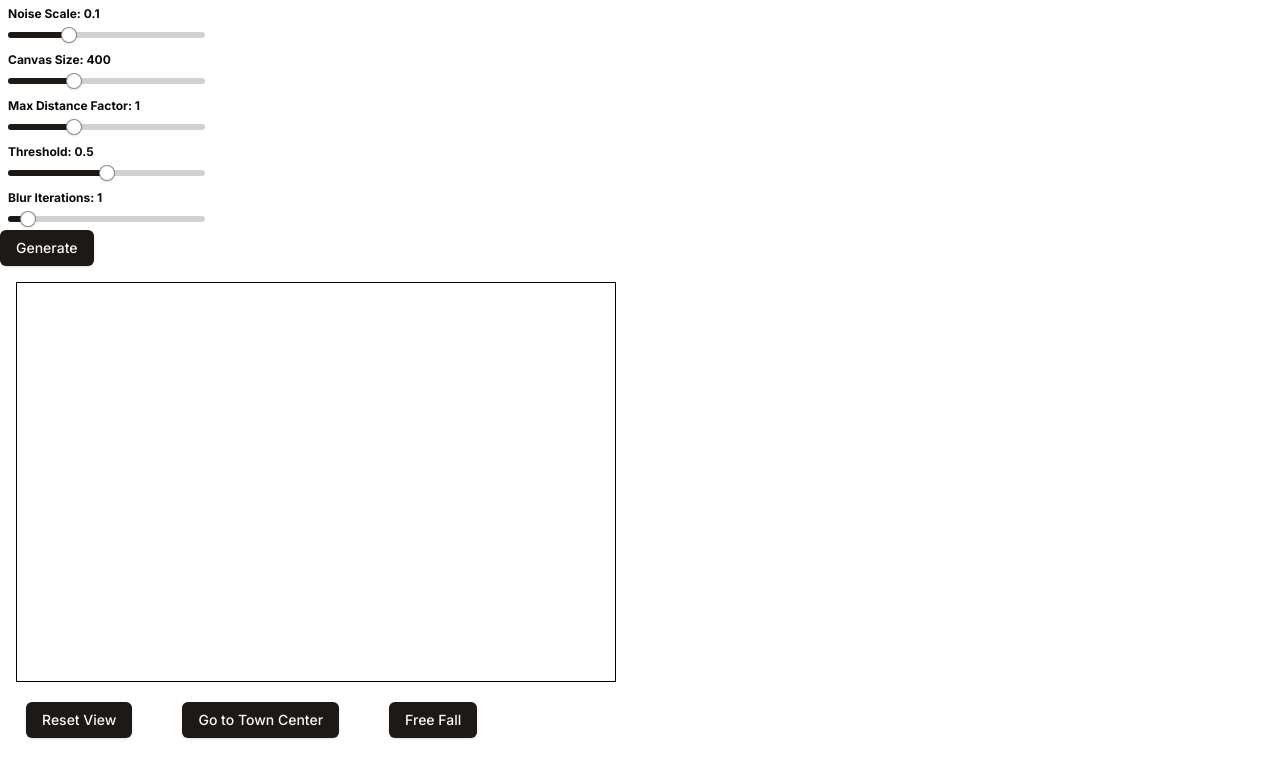
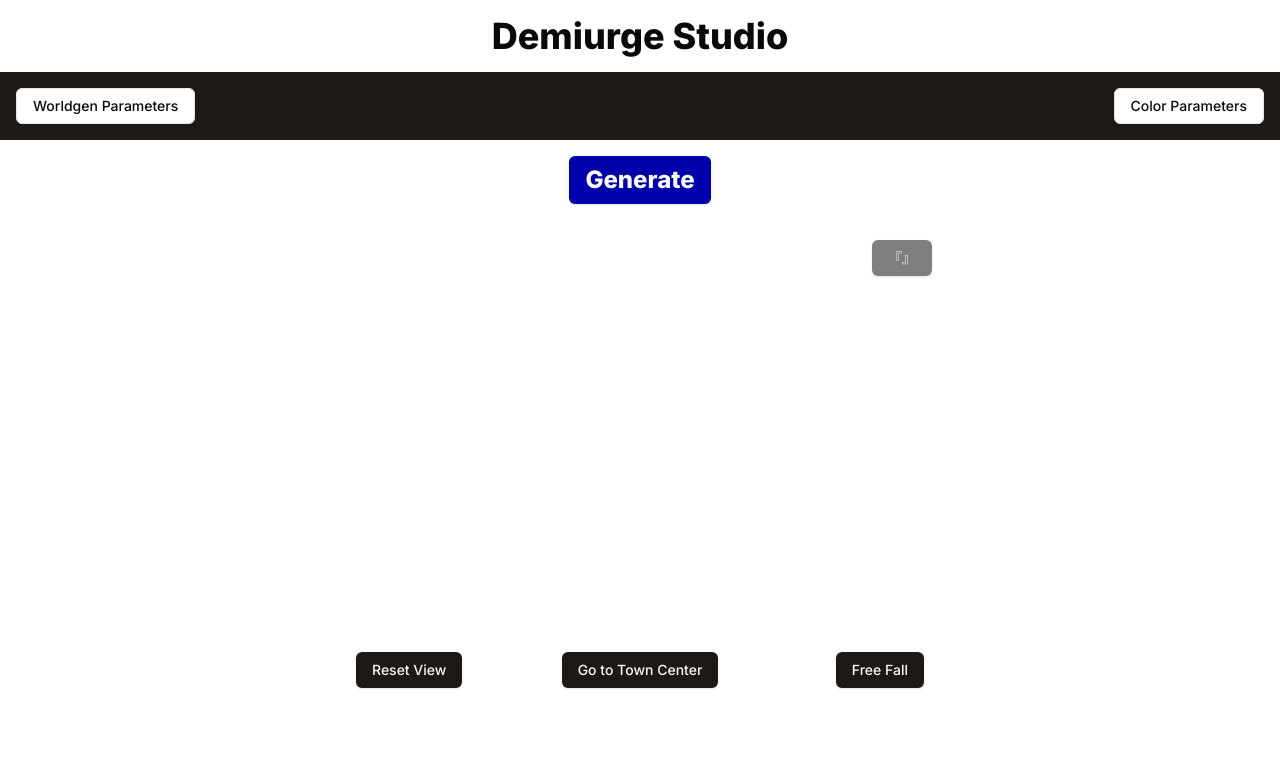
Before and after one commit to jtwaugh/internum, a Next.js app: page /internum/ in a window 1280 px wide. Shown: the top 778 px of the page. Built offline with nearby package versions, Linux system fonts and the light colour scheme.

Commit message:
Add fullscreen component and popovers

```diff
--- a/src/app/page.tsx
+++ b/src/app/page.tsx
@@ -17,8 +17,11 @@ import { useState, useEffect } from "react";
 
 import { World } from '@/types';
 
+
+
 export default function Home() {
   const [currentWorld, setCurrentWorld] = useState<World | null>(null);
+  const [isFullscreen, setIsFullscreen] = useState<boolean>(false);
 
   useEffect(() => {
     //console.log(currentMesh);
@@ -26,8 +29,8 @@ export default function Home() {
 
   return (
     <div>
-      <IslandGenerator onWorldGenerated={setCurrentWorld} />
-      <ThreeScene world={currentWorld}/>
+      <IslandGenerator onWorldGenerated={setCurrentWorld} display={!isFullscreen} />
+      <ThreeScene world={currentWorld} handleFullscreenChange={setIsFullscreen}/>
     </div>
   );
 }
--- a/src/components/IslandGenerator.tsx
+++ b/src/components/IslandGenerator.tsx
@@ -3,18 +3,23 @@
 import React, { useState } from 'react';
 import p5 from 'p5';
 
-import { TEMPLE_MIN_RADIUS, TEMPLE_MAX_RADIUS, MESH_THICKNESS } from '@/constants';
+import { TEMPLE_MIN_RADIUS, TEMPLE_MAX_RADIUS } from '@/constants';
+
 import { Slider } from '@/components/ui/slider';
 import { Button } from './ui/button';
+import { Popover, PopoverContent, PopoverTrigger } from "@/components/ui/popover";
+import { Label } from './ui/label';
+import { Input } from './ui/input';
 
 import { World } from '@/types';
 
+
 interface IslandGeneratorProps {
   onWorldGenerated: (world: World | null) => void;
+  display: boolean;
 }
 
 const IslandGenerator: React.FC<IslandGeneratorProps> = (props: IslandGeneratorProps) => {
-  // const canvasRef = useRef<HTMLDivElement>(null);
   const [noiseScale, setNoiseScale] = useState(0.1);
   const [canvasSize, setCanvasSize] = useState(400);
   const [threshold, setThreshold] = useState(0.5);
@@ -249,13 +254,28 @@ const IslandGenerator: React.FC<IslandGeneratorProps> = (props: IslandGeneratorP
     props.onWorldGenerated({heightmap: blurredHeightmap, townSquare: townSquarePosition, temple: templePosition, docks: docksPosition});
   };
 
+  if (!props.display) {
+    return <></>;
+  }
+
   return (
     <div>
+      <div className='p-4 flex justify-center'>
+        <Label className='text-4xl font-extrabold'>Demiurge Studio</Label>
+      </div>
+
+      <div className="flex bg-primary border-input">
+        <div className="flex w-1/2 p-4">
+          <Popover>
+            <PopoverTrigger asChild>
+              <Button variant="outline">Worldgen Parameters</Button>
+            </PopoverTrigger>
+            <PopoverContent className="w-80">
               <div>
                 <label>
                   <span className='p-2 font-bold text-xs'>Noise Scale: {noiseScale}</span>
                   <Slider
-            className='w-1/6 p-2'
+                    className='p-2'
                     min={0.01}
                     max={0.3}
                     step={0.01}
@@ -268,7 +288,7 @@ const IslandGenerator: React.FC<IslandGeneratorProps> = (props: IslandGeneratorP
                 <label>
                   <span className='p-2 font-bold text-xs'>Canvas Size: {canvasSize}</span>
                     <Slider
-            className='w-1/6 p-2'
+                      className='p-2'
                       min={200}
                       max={800}
                       step={50}
@@ -281,7 +301,7 @@ const IslandGenerator: React.FC<IslandGeneratorProps> = (props: IslandGeneratorP
                 <label>
                 <span className='p-2 font-bold text-xs'>Max Distance Factor: {maxDistanceFactor}</span>
                   <Slider
-            className='w-1/6 p-2'
+                    className='p-2'
                     min={0.5}
                     max={2}
                     step={0.1}
@@ -294,7 +314,7 @@ const IslandGenerator: React.FC<IslandGeneratorProps> = (props: IslandGeneratorP
                 <label>
                 <span className='p-2 font-bold text-xs'>Threshold: {threshold}</span>
                   <Slider
-            className='w-1/6 p-2'
+                    className='p-2'
                     min={0.0}
                     max={1.0}
                     step={0.05}
@@ -307,7 +327,7 @@ const IslandGenerator: React.FC<IslandGeneratorProps> = (props: IslandGeneratorP
                 <label>
                 <span className='p-2 font-bold text-xs'>Blur Iterations: {blurIterations}</span>
                   <Slider
-            className='w-1/6 p-2'
+                    className='p-2'
                     min={0.0}
                     max={10.0}
                     step={1.0}
@@ -319,8 +339,29 @@ const IslandGenerator: React.FC<IslandGeneratorProps> = (props: IslandGeneratorP
                   />
                 </label>
               </div>
-      <Button onClick={handleGenerate}>Generate</Button>
-      {/* <div ref={canvasRef}></div> */}
+            </PopoverContent>
+          </Popover>
+        </div>
+        <div className="flex w-1/2 p-4 justify-end">
+          <Popover>
+            <PopoverTrigger asChild>
+              <Button variant="outline">Color Parameters</Button>
+            </PopoverTrigger>
+            <PopoverContent className="w-80">
+              <div>
+                <label>
+                  <span className='p-2 font-bold text-xs'>asdf </span>
+                </label>
+              </div>
+            </PopoverContent>
+          </Popover>
+        </div>
+      </div>
+
+      <div className="flex p-4 justify-center">
+        <Button className='pt-6 pb-6' style={{backgroundColor: "#0000aa"}} onClick={handleGenerate}><div className='text-2xl font-extrabold'>Generate</div></Button>
+      </div>
+
     </div>
   );
 };
--- a/src/components/ThreeScene.tsx
+++ b/src/components/ThreeScene.tsx
@@ -1,6 +1,6 @@
 "use client"
 
-import React, { useEffect, useRef } from 'react';
+import React, { useEffect, useRef, useState } from 'react';
 import * as THREE from 'three';
 
 import { OrbitControls, PointerLockControls } from 'three/examples/jsm/Addons.js';
@@ -16,8 +16,12 @@ const DEFAULT_ASPECT = 1.5;
 const DEFAULT_NEAR = 0.1;
 const DEFAULT_FAR = 1000;
 
+const DEFAULT_AMBIENT_LIGHT_COLOR = 0x404040;
+const DEFAULT_DIRECTIONAL_LIGHT_COLOR = 0xffffff;
+
 export interface ThreeSceneProps {
   world: World | null;
+  handleFullscreenChange: Function;
 }
 
 enum CameraMode {
@@ -27,61 +31,81 @@ enum CameraMode {
 }
 
 const ThreeScene: React.FC<ThreeSceneProps> = (props: ThreeSceneProps) => {
+  // Components
   const mountRef = useRef<HTMLDivElement>(null);
   const rendererRef = useRef<THREE.WebGLRenderer | null>(null);
+  const fullscreenButton = document.getElementById('fullscreen-btn');
+  const [isFullscreen, setIsFullscreen] = useState(false);
 
-  const meshRef = useRef<THREE.Mesh | null>(null);
-
-  const cameraRef = useRef<THREE.PerspectiveCamera | null>(null);
+  // Actual scene objects
   const sceneRef = useRef<THREE.Scene | null>(null);
   const ambientLightRef = useRef<THREE.AmbientLight | null>(null);
   const lightRef = useRef<THREE.DirectionalLight | null>(null);
 
+  // Clock
+  const clockRef = useRef<THREE.Clock | null>(null);
+
+  // Pointer to terrain mesh
+  const meshRef = useRef<THREE.Mesh | null>(null);
+
+  // Camera
+  const cameraRef = useRef<THREE.PerspectiveCamera | null>(null);
+
+  // Camera controls
   const controlsRef = useRef<OrbitControls | PointerLockControls | null>(null);
   const freeFloatControlsRef = useRef<OrbitControls | null>(null);
   const pointerLockControlsRef = useRef<PointerLockControls | null>(null);
 
   const cameraModeRef = useRef<CameraMode>(CameraMode.FreeFloat);
 
+  const resetCamera = () => {
+    cameraRef.current!.fov = DEFAULT_FOV;
+    cameraRef.current!.aspect = DEFAULT_ASPECT;
+    cameraRef.current!.near = DEFAULT_NEAR;
+    cameraRef.current!.far = DEFAULT_FAR;
+    cameraRef.current!.position.set(0, 0, 100);
+  };
+
+
+  // Physics for free-fall
   const fallSpeedRef = useRef(0); // Use ref to persist fall speed across renders
   const gravity = 9.81; // Simulating gravity
-  const clockRef = useRef<THREE.Clock | null>(null);
 
 
   useEffect(() => {
+    // Constructor: Components setup
     const renderer = new THREE.WebGLRenderer({ antialias: true });
-    renderer.setSize(600, 400);
+    renderer.setSize(Math.min(window.innerWidth - 100, 600), 400);
     rendererRef.current = renderer;
 
     mountRef.current!.appendChild(rendererRef.current.domElement);
 
+    // Constructor: Scene setup
     const scene = new THREE.Scene();
 
-    // Lighting
-    const ambientLight = new THREE.AmbientLight(0x404040); // Soft ambient light
+    const ambientLight = new THREE.AmbientLight(DEFAULT_AMBIENT_LIGHT_COLOR); // Soft ambient light
     scene.add(ambientLight);
     ambientLightRef.current = ambientLight;
 
-    const directionalLight = new THREE.DirectionalLight(0xffffff, 1);
+    const directionalLight = new THREE.DirectionalLight(DEFAULT_DIRECTIONAL_LIGHT_COLOR, 1);
     directionalLight.position.set(50, 50, 50);
     scene.add(directionalLight);
     lightRef.current = directionalLight;
 
     sceneRef.current = scene;
 
+    // Constructor: Camera setup
     const camera = new THREE.PerspectiveCamera(DEFAULT_FOV, DEFAULT_ASPECT, DEFAULT_NEAR, DEFAULT_FAR);
     camera.position.set(0, 0, 100);
     cameraRef.current = camera;
 
-    // OrbitControls setup
-    const controls = new OrbitControls(camera, rendererRef.current!.domElement);
-    controls.enableDamping = true;
-    controls.dampingFactor = 0.05;
-    freeFloatControlsRef.current = controls;
-    controlsRef.current = controls;
+    // Constructor: OrbitControls setup
+    const orbitControls = new OrbitControls(camera, rendererRef.current!.domElement);
+    orbitControls.enableDamping = true;
+    orbitControls.dampingFactor = 0.05;
+    freeFloatControlsRef.current = orbitControls;
 
-    cameraModeRef.current = CameraMode.FreeFloat;
-
+    // Constructor: KeyEvents setup
     const handleKeyDown = (event: KeyboardEvent) => {
       if (!cameraRef.current || !controlsRef.current) return;
 
@@ -117,21 +141,17 @@ const ThreeScene: React.FC<ThreeSceneProps> = (props: ThreeSceneProps) => {
 
     window.addEventListener('keydown', handleKeyDown);
 
-    // Clean up on unmount
+    // Game logic: Initialize to free-float mode
+    controlsRef.current = orbitControls;
+    cameraModeRef.current = CameraMode.FreeFloat;
+
+    // Return cleanup callback
     return () => {
       window.removeEventListener('keydown', handleKeyDown);
       mountRef.current?.removeChild(renderer.domElement);
       rendererRef.current!.dispose();
     };
   }, []);
-
-  const resetCamera = () => {
-    cameraRef.current!.fov = DEFAULT_FOV;
-    cameraRef.current!.aspect = DEFAULT_ASPECT;
-    cameraRef.current!.near = DEFAULT_NEAR;
-    cameraRef.current!.far = DEFAULT_FAR;
-    cameraRef.current!.position.set(0, 0, 100);
-  };
 
 
   useEffect(() => {
@@ -144,13 +164,14 @@ const ThreeScene: React.FC<ThreeSceneProps> = (props: ThreeSceneProps) => {
 
     // Go back to free-explore when we create a new world
     cameraModeRef.current = CameraMode.FreeFloat;
+    resetCamera();
+    freeFloatControlsRef.current!.enabled = true;
 
     if (!mountRef.current || !props.world || !rendererRef.current) return;
 
     // Reset the clock and the camera
     clockRef.current = new THREE.Clock();
 
-    resetCamera();
 
     if (props.world.heightmap && sceneRef.current) {
       const mesh = generateMesh(props.world);
@@ -226,7 +247,6 @@ const ThreeScene: React.FC<ThreeSceneProps> = (props: ThreeSceneProps) => {
 
   }, [props.world]);
 
-
   const handleResetView = () => {
     if (cameraRef.current && controlsRef.current) {
       resetCamera();
@@ -251,33 +271,61 @@ const ThreeScene: React.FC<ThreeSceneProps> = (props: ThreeSceneProps) => {
     freeFloatControlsRef.current!.target.copy(townSquarePosition); // Set the controls' target to the town square
     freeFloatControlsRef.current!.update();
   };
+
+  const onFullscreenClick = () => {
+    const shouldBeFullscreen = !isFullscreen;
+    if (shouldBeFullscreen) {
+      rendererRef.current!.setSize(window.innerWidth - 100, window.innerHeight - 100);
+    } else {
+      rendererRef.current!.setSize(600, 400);
+    }
+    setIsFullscreen(shouldBeFullscreen);
+    props.handleFullscreenChange(shouldBeFullscreen);
+  }
+
   return (
     <div className='p-4'>
-      <div ref={mountRef} style={{
-        width: 600,  // Adjust the width of the container
-        height: 400, // Adjust the height of the container
-        border: '1px solid black' // Optional: add a border for visual reference
-      }} />
+      <div className='flex h-full justify-center'>
+        <div>
+        <div id="container" className="relative">
+            <Button id="fullscreen-btn" onClick={onFullscreenClick} className="absolute top-1 right-2 z-10 px-4 py-2 bg-black bg-opacity-50 text-white border-none cursor-pointer text-sm hover:bg-opacity-70">
+            『』
+            </Button>
+          </div>
 
+          <div ref={mountRef} />
+
+          <div id="container" className="relative">
+            <div className='flex p-4'>
+              <div className='flex w-1/3'>
                 <Button
-        onClick={handleResetView}
-        style={{ position: 'relative', bottom: '-20px', right: '-10px', zIndex: 10 }}>
+                  onClick={handleResetView}>
                   Reset View
                 </Button>
+              </div>
+              <div className='flex w-1/3 justify-center'>
                 <Button
-        onClick={moveCameraAboveTownSquare}
-        style={{ position: 'relative', bottom: '-20px', right: '-60px', zIndex: 10 }}>
+                  onClick={moveCameraAboveTownSquare}>
                   Go to Town Center
                 </Button>
+              </div>
+              <div className='flex w-1/3 justify-end'>
                 <Button
                   onClick={() => {
                     freeFloatControlsRef.current!.enabled = false;
                     cameraModeRef.current = CameraMode.FreeFall;
                     console.log("Free fall");
-        }}
-        style={{ position: 'relative', bottom: '-20px', right: '-110px', zIndex: 10 }}>
+                  }}>
                   Free Fall
                 </Button>
+              </div>
+            </div>
+          </div>
+
+
+
+        </div>
+      </div>
     </div>
   );
 };
--- /dev/null
+++ b/src/components/ui/input.tsx
@@ -0,0 +1,25 @@
+import * as React from "react"
+
+import { cn } from "@/lib/utils"
+
+export interface InputProps
+  extends React.InputHTMLAttributes<HTMLInputElement> {}
+
+const Input = React.forwardRef<HTMLInputElement, InputProps>(
+  ({ className, type, ...props }, ref) => {
+    return (
+      <input
+        type={type}
+        className={cn(
+          "flex h-9 w-full rounded-md border border-input bg-transparent px-3 py-1 text-sm shadow-sm transition-colors file:border-0 file:bg-transparent file:text-sm file:font-medium placeholder:text-muted-foreground focus-visible:outline-none focus-visible:ring-1 focus-visible:ring-ring disabled:cursor-not-allowed disabled:opacity-50",
+          className
+        )}
+        ref={ref}
+        {...props}
+      />
+    )
+  }
+)
+Input.displayName = "Input"
+
+export { Input }
--- /dev/null
+++ b/src/components/ui/label.tsx
@@ -0,0 +1,26 @@
+"use client"
+
+import * as React from "react"
+import * as LabelPrimitive from "@radix-ui/react-label"
+import { cva, type VariantProps } from "class-variance-authority"
+
+import { cn } from "@/lib/utils"
+
+const labelVariants = cva(
+  "text-sm font-medium leading-none peer-disabled:cursor-not-allowed peer-disabled:opacity-70"
+)
+
+const Label = React.forwardRef<
+  React.ElementRef<typeof LabelPrimitive.Root>,
+  React.ComponentPropsWithoutRef<typeof LabelPrimitive.Root> &
+    VariantProps<typeof labelVariants>
+>(({ className, ...props }, ref) => (
+  <LabelPrimitive.Root
+    ref={ref}
+    className={cn(labelVariants(), className)}
+    {...props}
+  />
+))
+Label.displayName = LabelPrimitive.Root.displayName
+
+export { Label }
--- /dev/null
+++ b/src/components/ui/popover.tsx
@@ -0,0 +1,33 @@
+"use client"
+
+import * as React from "react"
+import * as PopoverPrimitive from "@radix-ui/react-popover"
+
+import { cn } from "@/lib/utils"
+
+const Popover = PopoverPrimitive.Root
+
+const PopoverTrigger = PopoverPrimitive.Trigger
+
+const PopoverAnchor = PopoverPrimitive.Anchor
+
+const PopoverContent = React.forwardRef<
+  React.ElementRef<typeof PopoverPrimitive.Content>,
+  React.ComponentPropsWithoutRef<typeof PopoverPrimitive.Content>
+>(({ className, align = "center", sideOffset = 4, ...props }, ref) => (
+  <PopoverPrimitive.Portal>
+    <PopoverPrimitive.Content
+      ref={ref}
+      align={align}
+      sideOffset={sideOffset}
+      className={cn(
+        "z-50 w-72 rounded-md border bg-popover p-4 text-popover-foreground shadow-md outline-none data-[state=open]:animate-in data-[state=closed]:animate-out data-[state=closed]:fade-out-0 data-[state=open]:fade-in-0 data-[state=closed]:zoom-out-95 data-[state=open]:zoom-in-95 data-[side=bottom]:slide-in-from-top-2 data-[side=left]:slide-in-from-right-2 data-[side=right]:slide-in-from-left-2 data-[side=top]:slide-in-from-bottom-2",
+        className
+      )}
+      {...props}
+    />
+  </PopoverPrimitive.Portal>
+))
+PopoverContent.displayName = PopoverPrimitive.Content.displayName
+
+export { Popover, PopoverTrigger, PopoverContent, PopoverAnchor }
```
Lines whose indentation alone changed are shown as unchanged.
